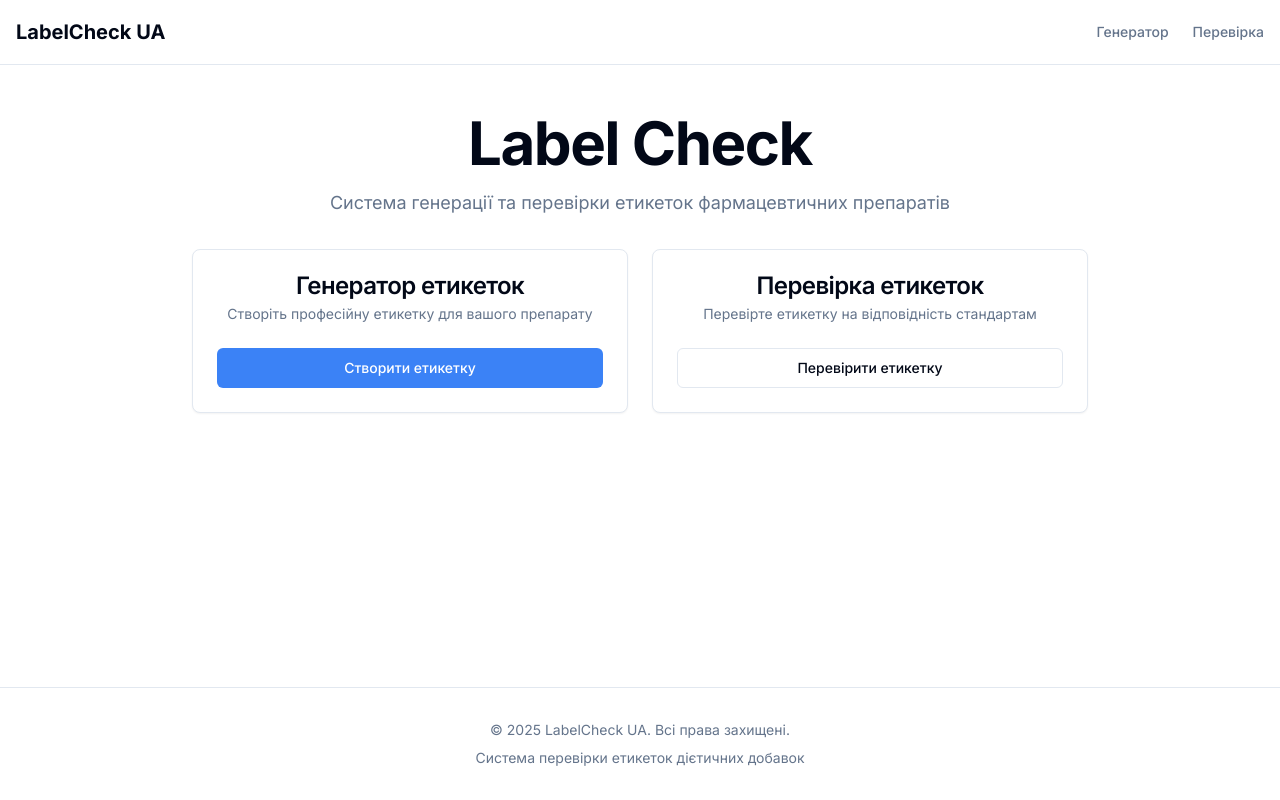
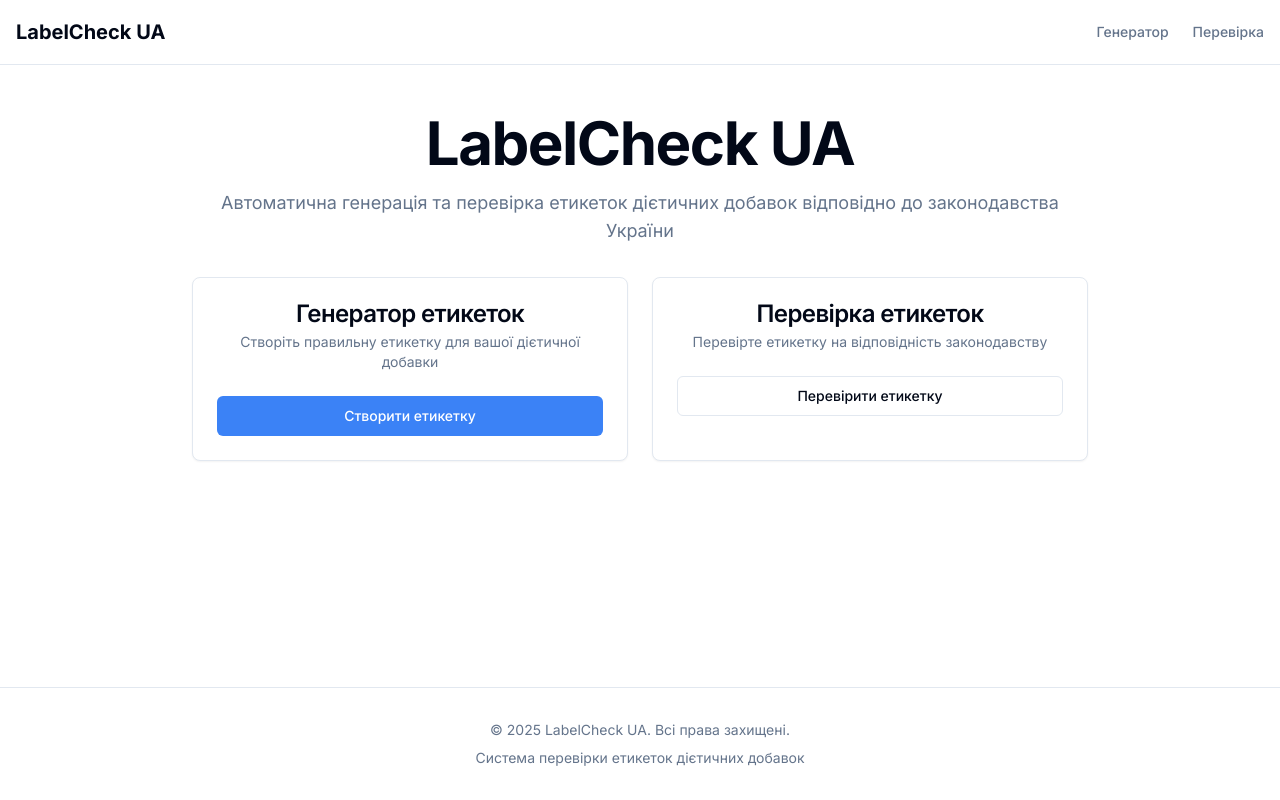
Before and after one commit to NPofficial/labelcheck-ua, a Next.js app in the folder frontend/: page / in a window 1280 px wide. Built offline with nearby package versions, Linux system fonts and the light colour scheme.

Commit message:
Update content: dietary supplements instead of medications

```diff
--- a/frontend/src/app/layout.tsx
+++ b/frontend/src/app/layout.tsx
@@ -7,8 +7,8 @@ import { Footer } from "@/components/layout/Footer"
 const inter = Inter({ subsets: ["latin", "cyrillic"] })
 
 export const metadata: Metadata = {
-  title: "Label Check - Перевірка етикеток ліків",
-  description: "Система генерації та перевірки етикеток фармацевтичних препаратів",
+  title: "LabelCheck UA - Перевірка етикеток дієтичних добавок",
+  description: "Автоматична генерація та перевірка етикеток дієтичних добавок згідно українського законодавства",
 }
 
 export default function RootLayout({
--- a/frontend/src/app/page.tsx
+++ b/frontend/src/app/page.tsx
@@ -7,10 +7,10 @@ export default function Home() {
     <div className="container mx-auto px-4 py-12">
       <div className="mx-auto max-w-4xl text-center">
         <h1 className="mb-4 text-4xl font-bold tracking-tight sm:text-5xl md:text-6xl">
-          Label Check
+          LabelCheck UA
         </h1>
         <p className="mb-8 text-lg text-muted-foreground">
-          Система генерації та перевірки етикеток фармацевтичних препаратів
+          Автоматична генерація та перевірка етикеток дієтичних добавок відповідно до законодавства України
         </p>
 
         <div className="grid gap-6 md:grid-cols-2">
@@ -18,7 +18,7 @@ export default function Home() {
             <CardHeader>
               <CardTitle>Генератор етикеток</CardTitle>
               <CardDescription>
-                Створіть професійну етикетку для вашого препарату
+                Створіть правильну етикетку для вашої дієтичної добавки
               </CardDescription>
             </CardHeader>
             <CardContent>
@@ -32,7 +32,7 @@ export default function Home() {
             <CardHeader>
               <CardTitle>Перевірка етикеток</CardTitle>
               <CardDescription>
-                Перевірте етикетку на відповідність стандартам
+                Перевірте етикетку на відповідність законодавству
               </CardDescription>
             </CardHeader>
             <CardContent>
```
